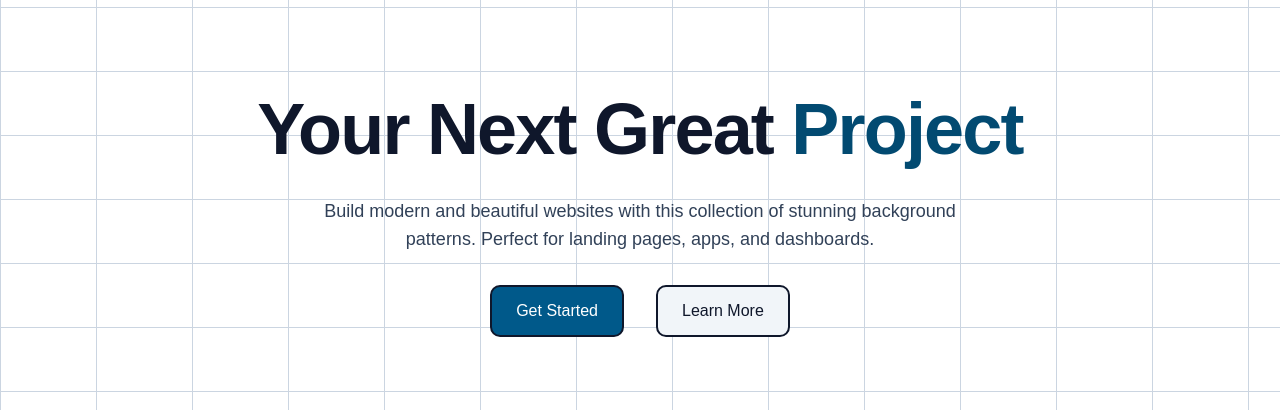
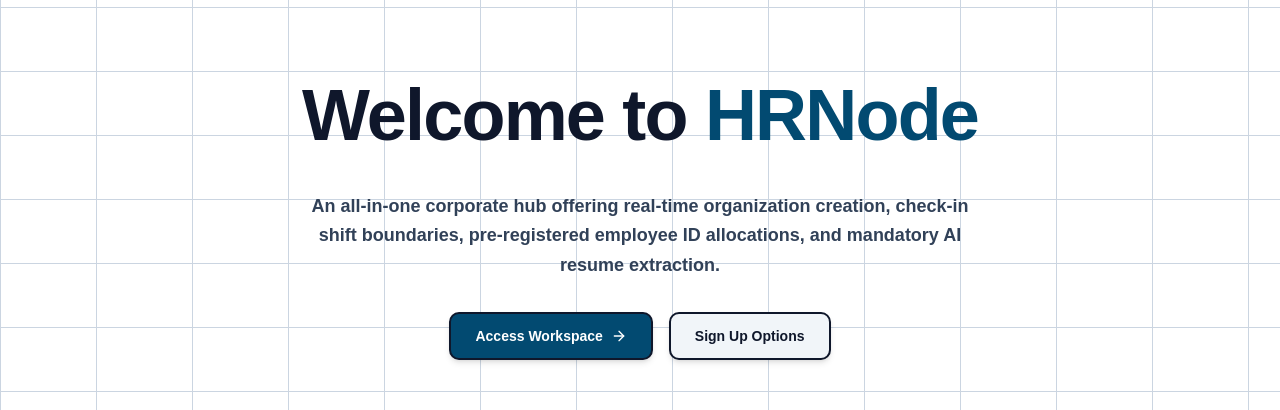
Before and after one commit to Megh2005/Odoo-HR-Management, a Next.js app: page / in a window 1280 px wide. Shown: the part 185-595 px from the top of the page. Built offline with nearby package versions, Linux system fonts and the light colour scheme; no server answers; a web font is replaced by a local one.

Commit message:
feat: modify landing page ui amd title layout for better accessbility

```diff
--- a/app/layout.tsx
+++ b/app/layout.tsx
@@ -16,8 +16,8 @@ const winkRough = Texturina({
 });
 
 export const metadata: Metadata = {
-  title: "Create Next App",
-  description: "Generated by create next app",
+  title: "HRNode - Smart Workspace Hub",
+  description: "Automated check-ins, employee directories, and AI-powered profile onboarding.",
 };
 
 export default function RootLayout({
--- a/app/page.tsx
+++ b/app/page.tsx
@@ -1,25 +1,38 @@
+"use client";
+
 import React from "react";
+import { useRouter } from "next/navigation";
+import { useSession } from "next-auth/react";
+import { ArrowRight, Sparkles } from "lucide-react";
 
 export default function Home() {
+  const router = useRouter();
+  const { data: session } = useSession();
+
   return (
     <div className="relative h-screen">
       {/* Hero Content */}
       <div className="relative z-10 flex h-full flex-col items-center justify-center px-4">
         <div className="max-w-3xl text-center">
-          <h1 className="mb-8 text-4xl font-bold tracking-tight sm:text-6xl lg:text-7xl text-slate-900">
-            Your Next Great <span className="text-sky-900">Project</span>
+          <h1 className="mb-8 text-4xl font-bold tracking-tight sm:text-6xl lg:text-7xl text-slate-900 leading-tight">
+            Welcome to <span className="text-sky-900">HRNode</span>
           </h1>
-          <p className="mx-auto mb-8 max-w-2xl text-lg text-slate-700">
-            Build modern and beautiful websites with this collection of stunning
-            background patterns. Perfect for landing pages, apps, and
-            dashboards.
+          <p className="mx-auto mb-8 max-w-2xl text-base sm:text-lg text-slate-700 font-semibold font-sans leading-relaxed">
+            An all-in-one corporate hub offering real-time organization creation, check-in shift boundaries, pre-registered employee ID allocations, and mandatory AI resume extraction.
           </p>
-          <div className="flex flex-wrap justify-center gap-8">
-            <button className="rounded-lg px-6 py-3 font-medium bg-sky-800 text-white hover:bg-sky-900 border-2 border-slate-900 hover:shadow-md ease-in-out transition-all">
-              Get Started
+          <div className="flex flex-wrap justify-center gap-4">
+            <button
+              onClick={() => router.push("/dashboard")}
+              className="rounded-lg px-6 py-3 font-extrabold bg-sky-900 text-white hover:bg-sky-850 border-2 border-slate-900 shadow-md hover:shadow-lg active:scale-95 transition-all text-sm flex items-center gap-2 cursor-pointer"
+            >
+              <span>{session ? "Enter Dashboard" : "Access Workspace"}</span>
+              <ArrowRight className="h-4 w-4" />
             </button>
-            <button className="rounded-lg border-2 px-6 py-3 font-medium border-slate-900 bg-slate-100 text-slate-900 hover:bg-slate-200 hover:shadow-md ease-in-out transition-all">
-              Learn More
+            <button
+              onClick={() => router.push("/auth")}
+              className="rounded-lg border-2 px-6 py-3 font-extrabold border-slate-900 bg-slate-100 text-slate-900 hover:bg-slate-200 shadow-md hover:shadow-lg active:scale-95 transition-all text-sm cursor-pointer"
+            >
+              Sign Up Options
             </button>
           </div>
         </div>
```
